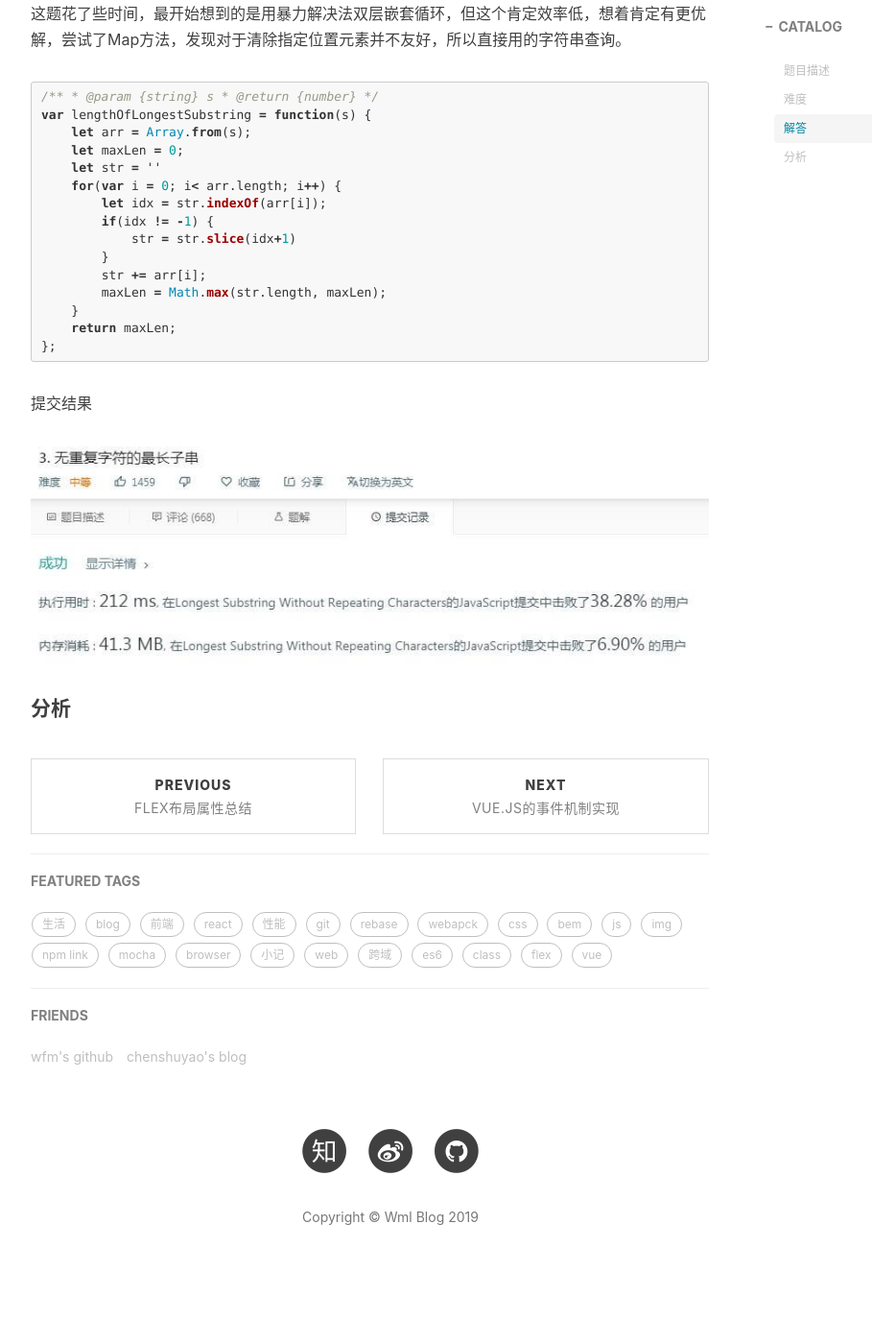
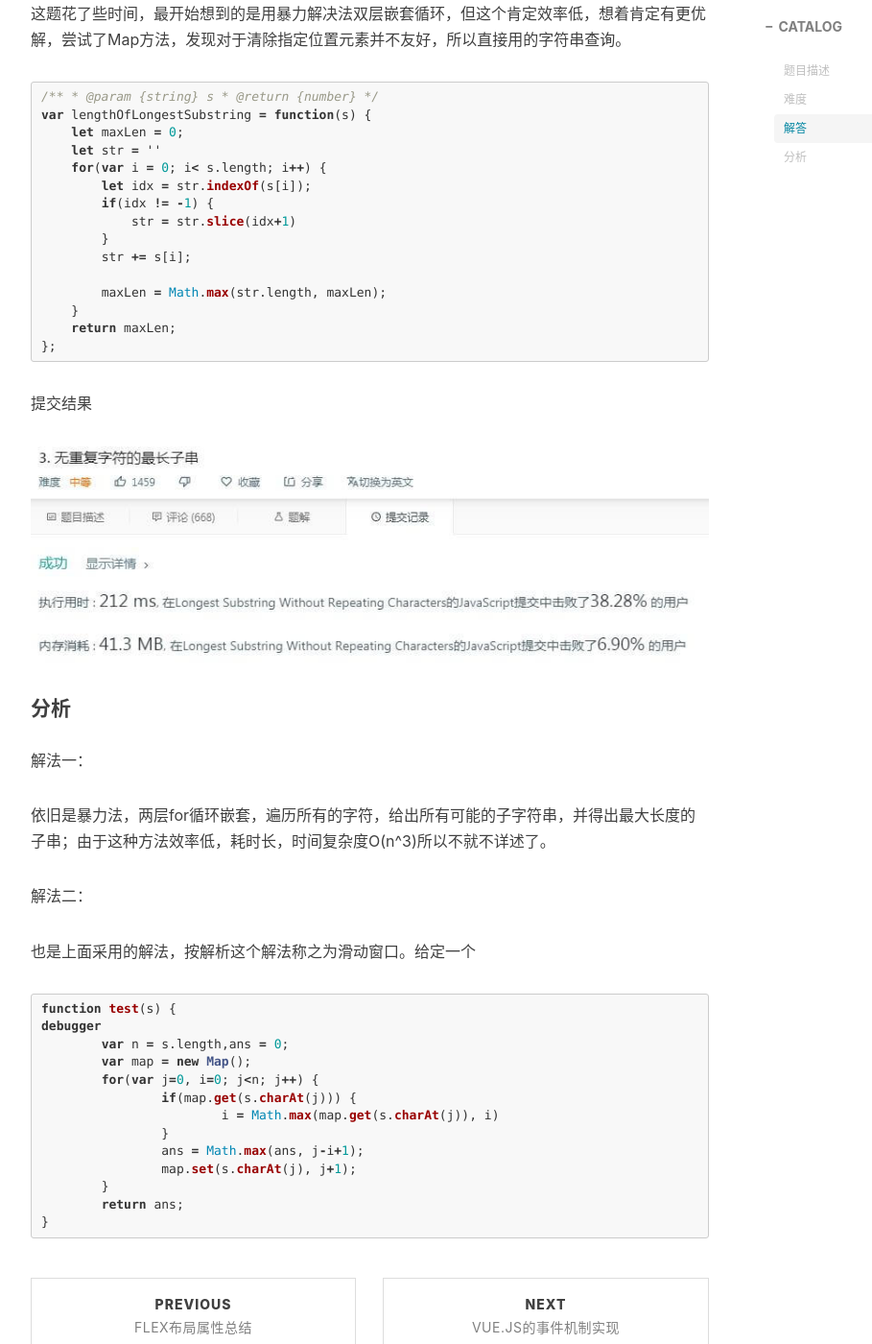
Before and after one commit to wumeilian/wumeilian.github.io, a Jekyll site: the page built from _posts/2019-03-19-day2-algorithm.md, in a window 1280 px wide and 1400 px high, scrolled down 1265 px. Shown: the whole window at 96% size, without its empty margins (233-1142 px from the left). Built offline with Jekyll 4.4.1, drawn with Linux system fonts in a browser that asks for light colours; nearby versions of some CDN libraries; comment, search, counter and statistics services are not loaded; before the commit the page ends 2610 px from its top, so only the background shows below that.

Commit message:
modify day2

````diff
--- a/_posts/2019-03-19-day2-algorithm.md
+++ b/_posts/2019-03-19-day2-algorithm.md
@@ -48,15 +48,15 @@ tags:
  * @return {number}
  */
 var lengthOfLongestSubstring = function(s) {
-    let arr = Array.from(s);
     let maxLen = 0;
     let str = ''
-    for(var i = 0; i< arr.length; i++) {
-        let idx = str.indexOf(arr[i]);
+    for(var i = 0; i< s.length; i++) {
+        let idx = str.indexOf(s[i]);
         if(idx != -1) {
             str = str.slice(idx+1)
         }
-        str += arr[i];
+        str += s[i];
+
         maxLen = Math.max(str.length, maxLen);
     }
     return maxLen;
@@ -68,3 +68,27 @@ var lengthOfLongestSubstring = function(s) {
 ![1](/img/algorithm/day2-1.jpg)
 
 #### 分析
+
+解法一：
+
+依旧是暴力法，两层for循环嵌套，遍历所有的字符，给出所有可能的子字符串，并得出最大长度的子串；由于这种方法效率低，耗时长，时间复杂度O(n^3)所以不就不详述了。
+
+解法二：
+
+也是上面采用的解法，按解析这个解法称之为滑动窗口。给定一个
+
+```js
+function test(s) {
+debugger
+	var n = s.length,ans = 0;
+	var map = new Map();
+	for(var j=0, i=0; j<n; j++) {
+		if(map.get(s.charAt(j))) {
+			i = Math.max(map.get(s.charAt(j)), i)
+		}
+		ans = Math.max(ans, j-i+1);
+		map.set(s.charAt(j), j+1);
+	}
+	return ans;
+}
+```
````
